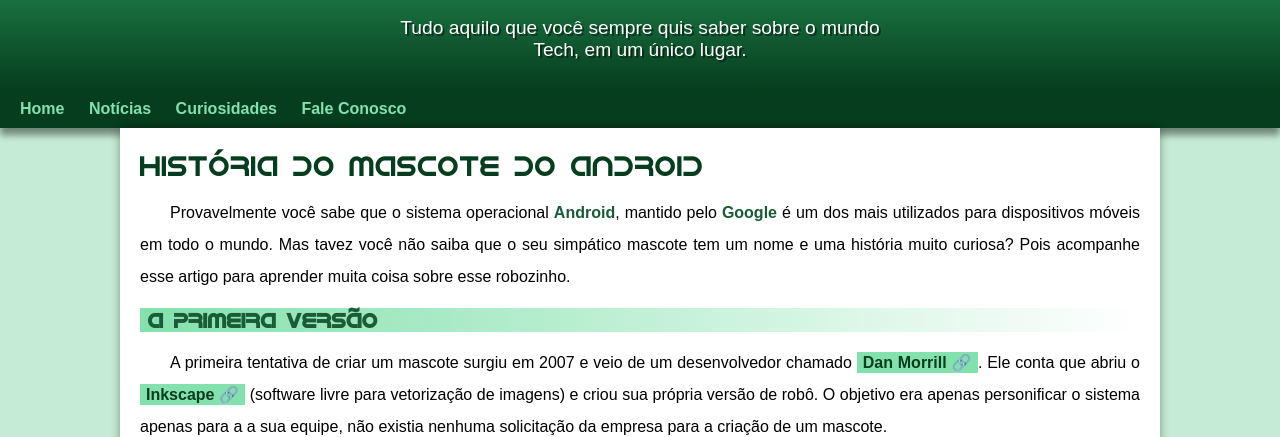
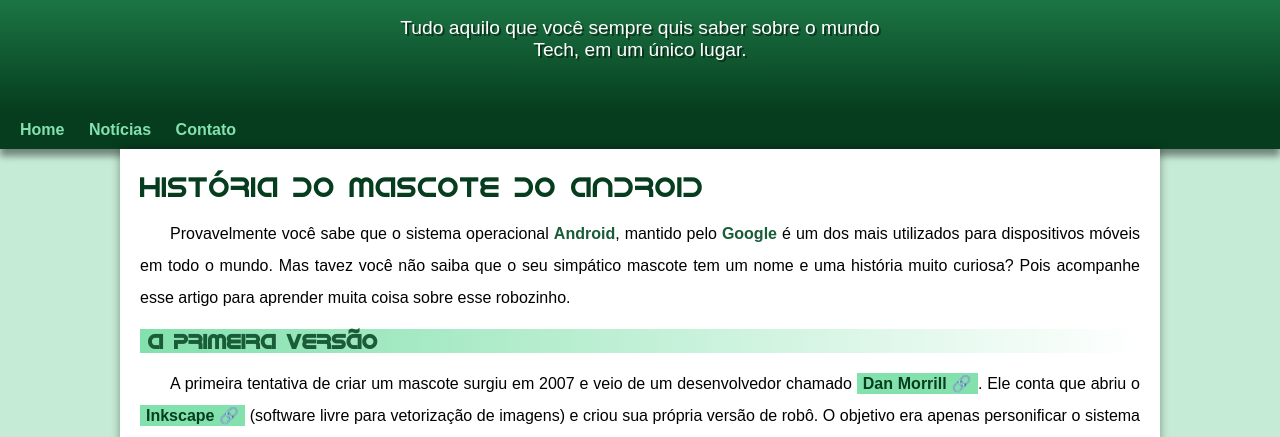
Before and after one commit to Hataksz-Dev/projeto-android, a plain HTML site: page index.html in a window 1280 px wide. Shown: the part 100-537 px from the top of the page. Drawn offline with Linux system fonts and the light colour scheme.

Commit message:
Problema Corrigido

```diff
--- a/index.html
+++ b/index.html
@@ -18,9 +18,10 @@
     </header>
     <nav>
         <a href="#">Home</a>
-        <a href="#">Notícias</a>
-        <a href="#">Curiosidades</a>
-        <a href="#">Fale Conosco</a>
+        <a href="#">Notícias
+
+        </a>
+        <a href="#">Contato</a>
     </nav>
     <main>
         <article>
--- a/style/style.css
+++ b/style/style.css
@@ -59,7 +59,7 @@ header > p{
     padding-left: 10px;
     padding-right: 10px;
     text-shadow: 2px 2px 0px rgba(0, 0, 0, 0.473);
-    margin-bottom: 20px;
+    padding-bottom: 50px;
 }
 nav{
     background-color: var(--cor5);
```
